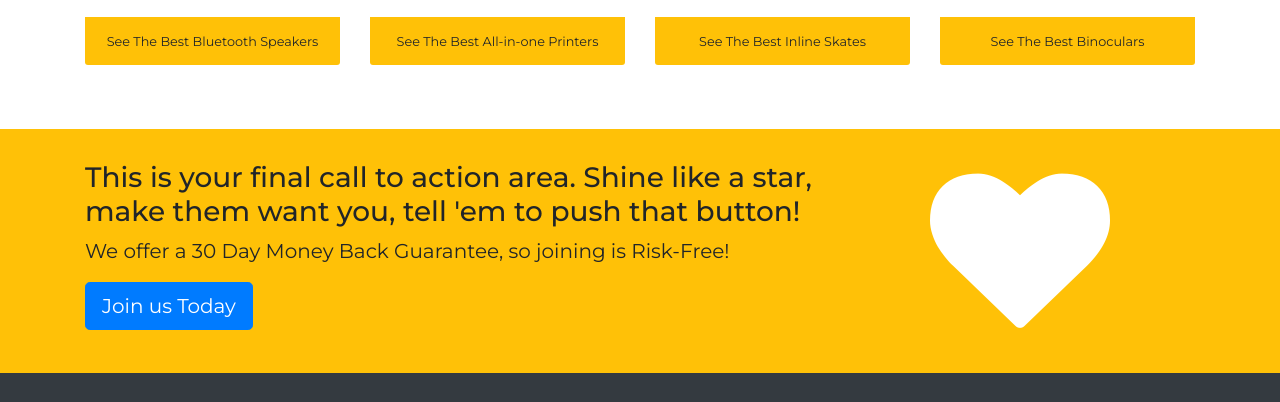
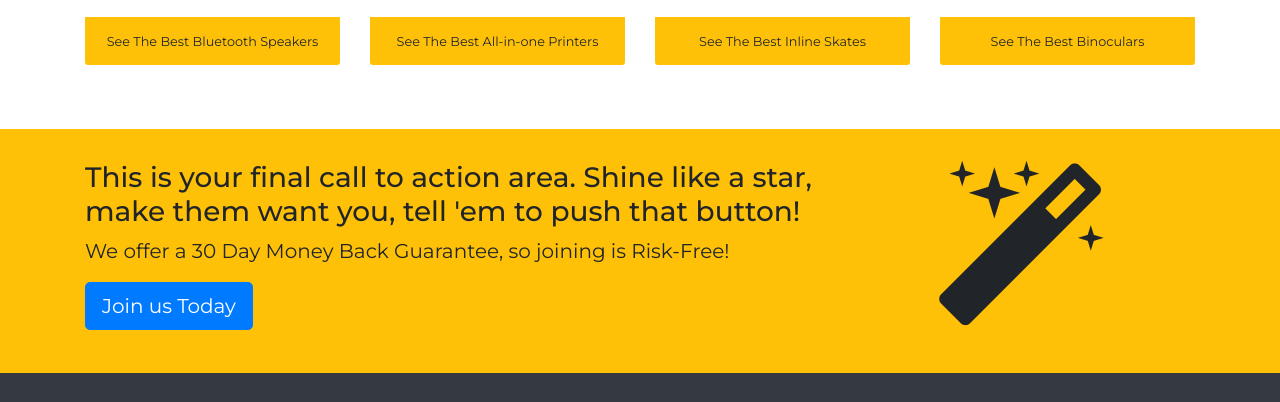
Before and after one commit to evonare/affiliates, a website: page src/index.html in a window 1280 px wide. Shown: the part 1628-2030 px from the top of the page. Drawn offline with Linux system fonts and the light colour scheme.

```diff
--- a/src/index.html
+++ b/src/index.html
@@ -216,7 +216,7 @@
               <button class="btn btn-primary btn-lg" type="button" name="button">Join us Today</button>
             </div>
             <div class="col-md-4 text-center">
-              <i class="fa fa-heart" style="font-size: 180px; color: white;"></i>
+              <i class="fa fa-magic" style="font-size: 180px;"></i>
             </div>
           </div>
         </div>
```
